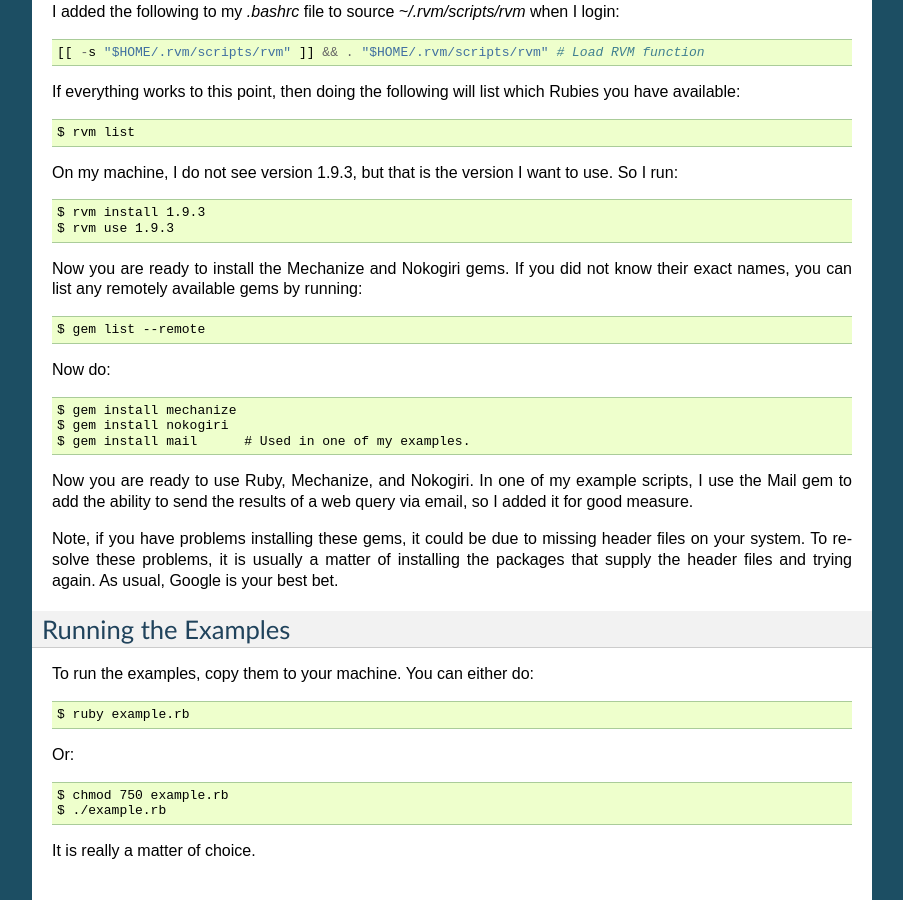
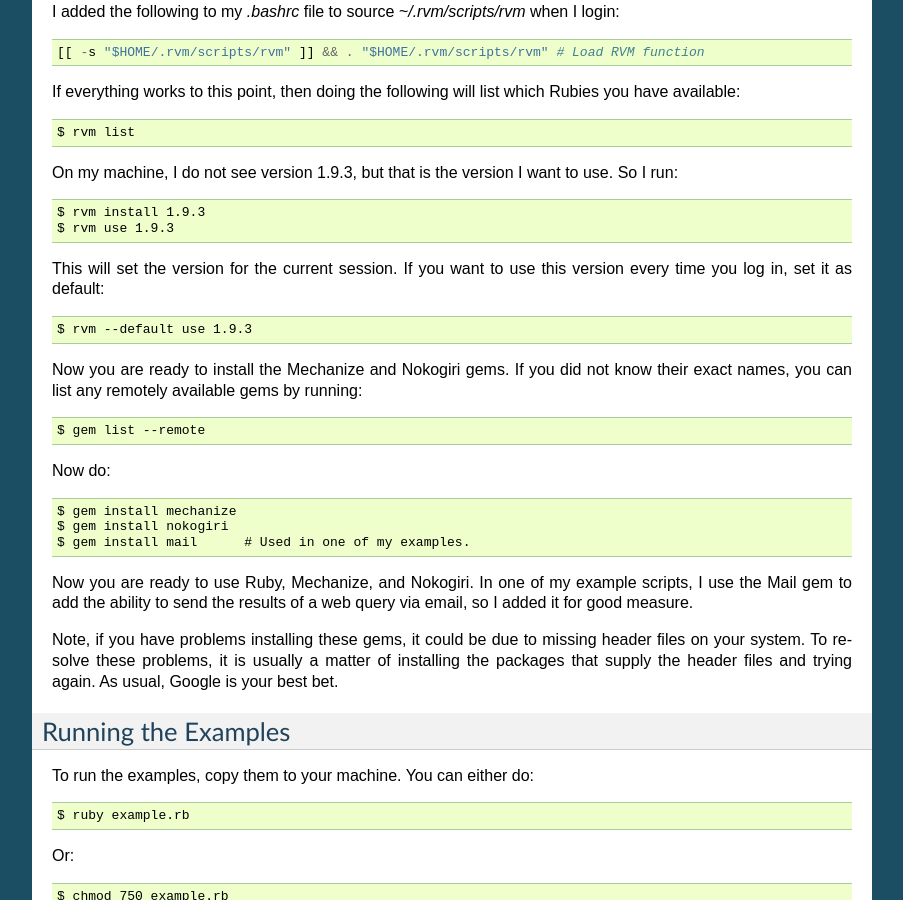
Before and after one commit to dvoita/cs263, a Sphinx documentation site: the page built from docs/index.rst, in a window 1280 px wide and 900 px high, scrolled down 1074 px. Shown: the whole window, without its empty margins (198-1101 px from the left). Built offline with Sphinx 7.4.7, drawn with Linux system fonts in a browser that asks for light colours.

Commit message:
Added note about setting default

```diff
--- a/docs/index.rst
+++ b/docs/index.rst
@@ -86,6 +86,12 @@
     $ rvm install 1.9.3
     $ rvm use 1.9.3
 
+This will set the version for the current session.  If you want to use this version
+every time you log in, set it as default::
+
+    $ rvm --default use 1.9.3
+
+
 Now you are ready to install the Mechanize and Nokogiri gems.  If you did not
 know their exact names, you can list any remotely available gems by running::
 
```
Also changed, not shown: 5 other files.
